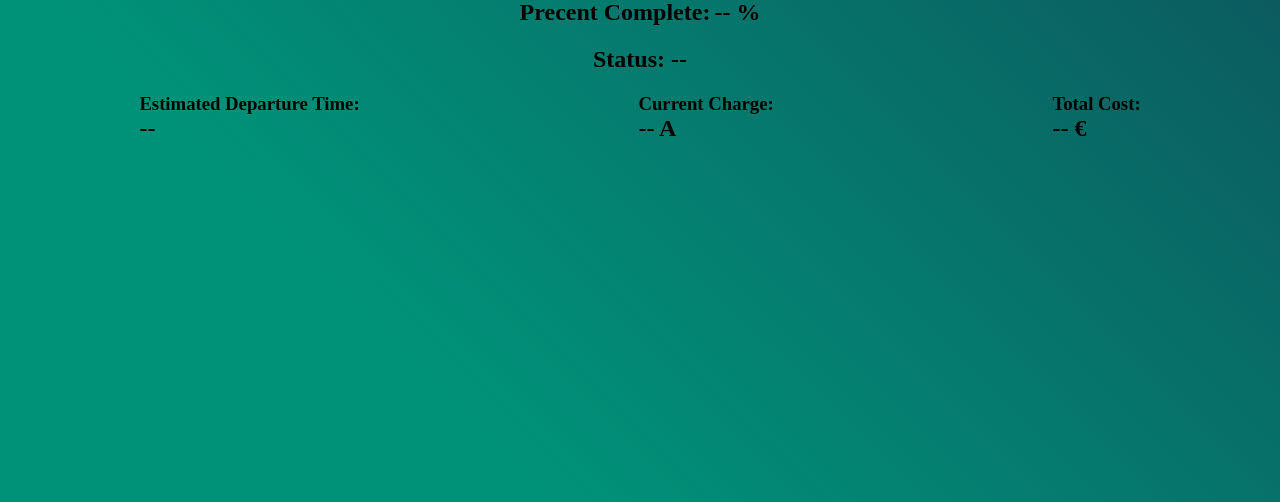
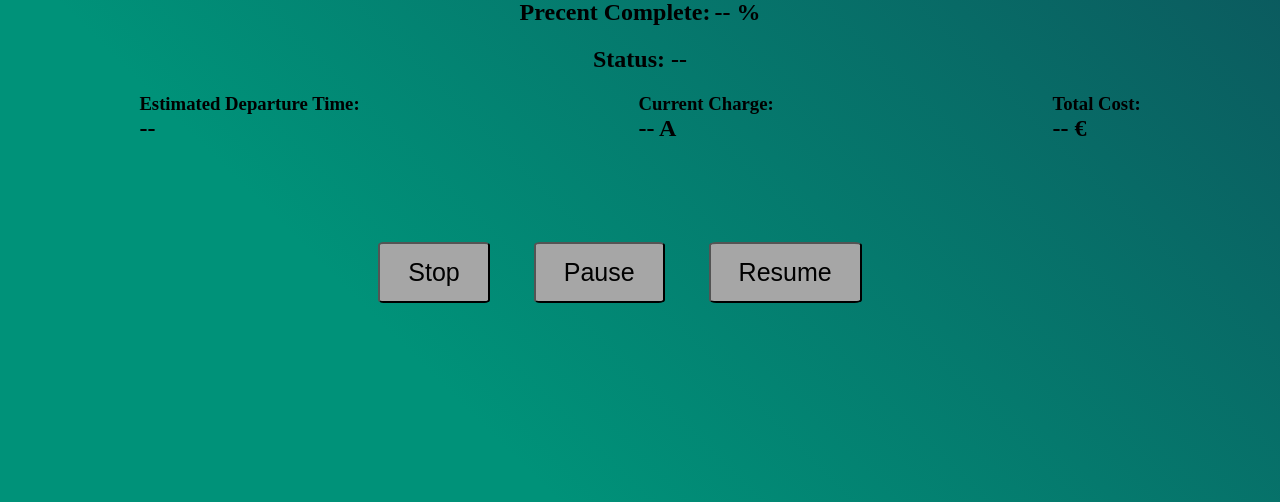
Before and after one commit to spritz-group/HoneyEVSE, a Flask app: page /home in a window 1280 px wide. Shown: the part 232-734 px from the top of the page. Run offline with Flask 3, Linux system fonts and the light colour scheme; data that the repository does not hold is empty.

Commit message:
Action buttons on dashboard page

```diff
--- /dev/null
+++ b/evse/static/css/dashboard.css
@@ -0,0 +1,12 @@
+.buttons {
+    margin-top: 100px;
+}
+
+.btn {
+    border-radius: 5%;
+    background-color: #a6a6a6;
+    padding: 14px 28px;
+    margin-right: 40px;
+    font-size: 25px;
+    display: inline-block;
+  }
--- a/evse/templates/home.html
+++ b/evse/templates/home.html
@@ -7,6 +7,7 @@
     <meta name="viewport" content="width=device-width, initial-scale=1.0">
     <title>EVSE</title>
     <link rel="stylesheet" href="{{ url_for('static', filename='css/main.css') }}">
+    <link rel="stylesheet" href="{{ url_for('static', filename='css/dashboard.css') }}">
 </head>
 
 <body>
@@ -55,8 +56,32 @@
                 </div>
             </nav>
         </div>
+
+        <div class="buttons">
+            <input type="button" value="Stop" class="btn" onclick="stop_charge()">
+            <input type="button" value="Pause" class="btn" onclick="pause_charge()">
+            <input type="button" value="Resume" class="btn" onclick="resume_charge()">
+        </div>
+
     </div>
     <script>
+
+        var charging_status = "resume"
+
+        /* charging actions */
+        function stop_charge() {
+            // Update values each second
+            charging_status = "stop";
+        }
+
+        function pause_charge() {
+            charging_status = "pause";
+        }
+
+        function resume_charge() {
+            charging_status = "resume";
+        }
+
         /* Simple function to calculate the minutes from a instant of time to another one*/
         function calculateDeparture(arrival, departure) {
             let interval = departure - arrival;
@@ -74,6 +99,20 @@
         let actualId = null;
 
         setInterval(() => {
+
+            if (charging_status == "stop") {
+                // zeroed values
+                status.innerHTML = "Disconnect";
+                current_charge.innerHTML = 0;
+                energy_delivered.innerHTML = 0;
+                percent_complete.innerHTML = 0;
+                cost.innerHTML = 0;
+            }
+            else if (charging_status == "pause") {
+                // don't update values
+
+            }
+            else if (charging_status == "resume") {
                 fetch('./status')
                     .then(res => res.json())
                     .then(json => {
@@ -91,6 +130,7 @@
                             actualId = json.id;
                         }
                     })
+            }
         }, 1000);
     </script>
 </body>
```
Lines whose indentation alone changed are shown as unchanged.
